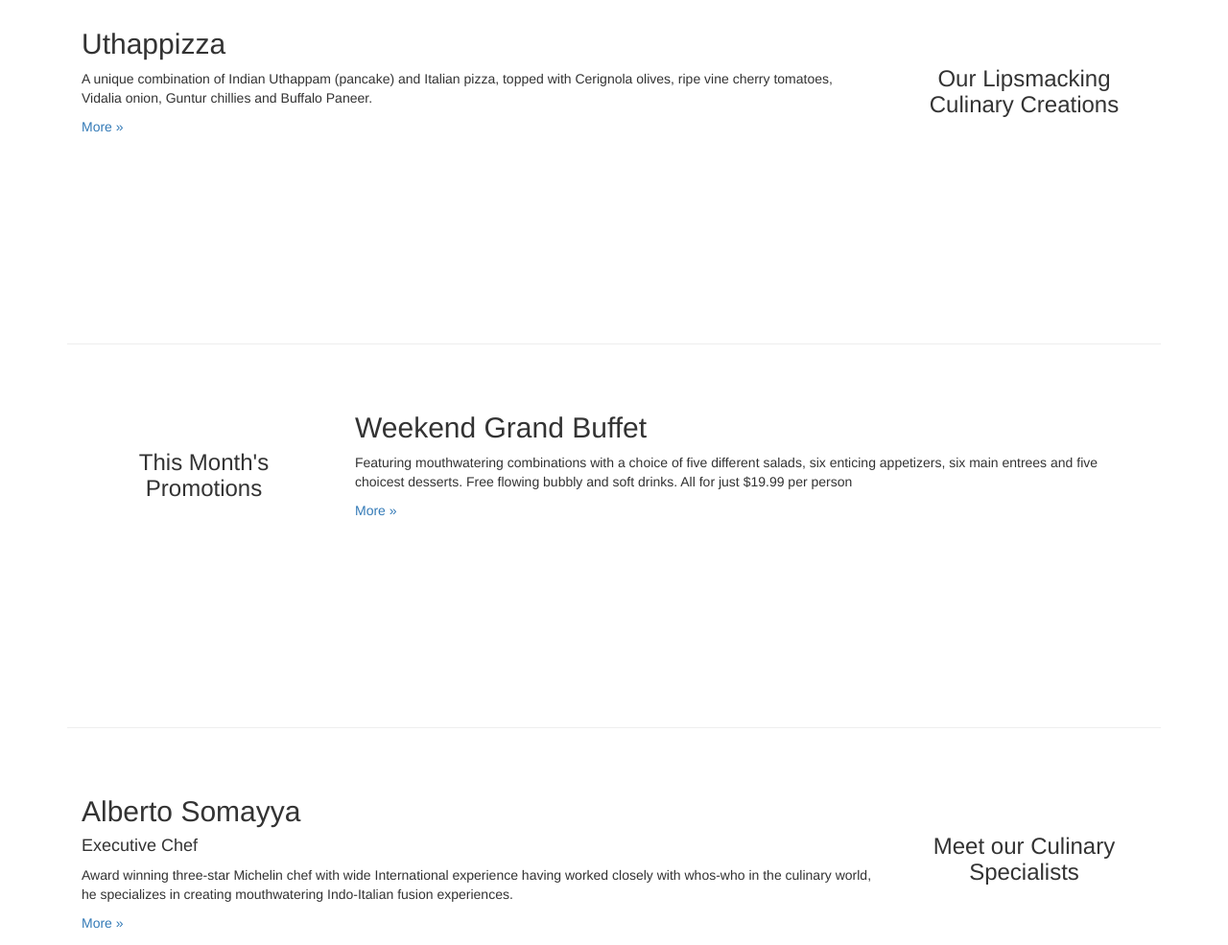
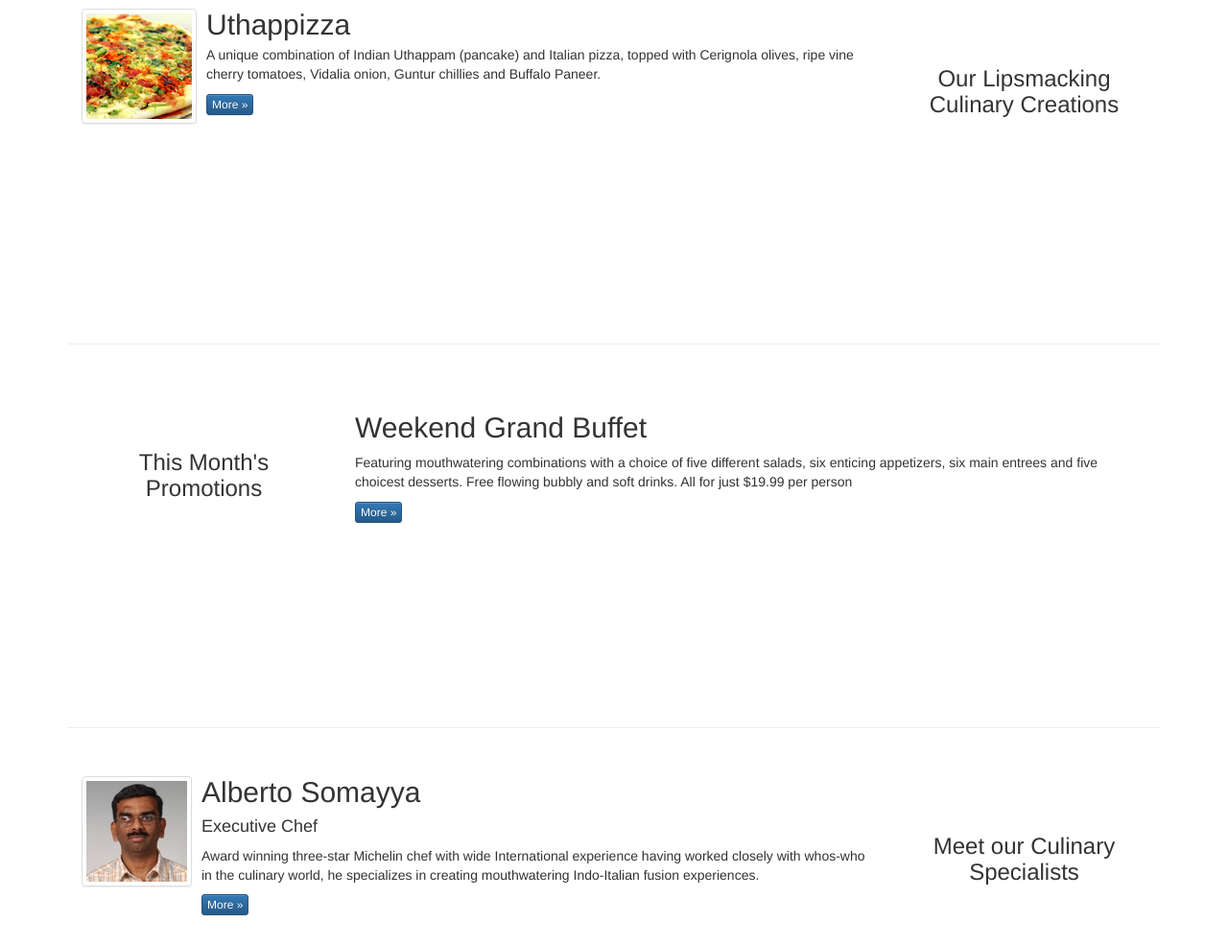
Before and after one commit to aquariusmaster/restaurant, a plain HTML site: page index.html in a window 1280 px wide. Shown: the part 500-1485 px from the top of the page at 96% size. Drawn offline with nearby package versions, Linux system fonts and the light colour scheme.

Commit message:
added images and media object, logo added

```diff
--- a/index.html
+++ b/index.html
@@ -22,7 +22,7 @@
                         <span class="icon-bar"></span>
                         <span class="icon-bar"></span>
                     </button>
-                    <a class="navbar-brand" href="#">Ristorante Con Fusion</a>
+                    <a class="navbar-brand" href="index.html"><img src="img/logo.png" height="30" width="41"></a>
                 </div>
             <div id="navbar" class="navbar-collapse collapse">
                 <ul class="nav navbar-nav">
@@ -61,7 +61,9 @@
                     <p style="padding:40px;"></p>
                     <p>We take inspiration from the World's best cuisines, and create a unique fusion experience. Our lipsmacking creations will tickle your culinary senses!</p>
                 </div>
-                <div class="col-xs-12 col-sm-4">
+                <div class="col-xs-12 col-sm-2">
+                    <p style="padding:20px;"></p>
+                    <img src="img/logo.png" class="img-responsive">
                 </div>
             </div>
         </div>
@@ -74,9 +76,20 @@
                 <h3 align="center">Our Lipsmacking Culinary Creations</h3>
             </div>
             <div class="col-xs-12 col-sm-9 col-sm-pull-3">
-                <h2>Uthappizza</h2>
-                <p>A unique combination of Indian Uthappam (pancake) and Italian pizza, topped with Cerignola olives, ripe vine cherry tomatoes, Vidalia onion, Guntur chillies and Buffalo Paneer.</p>
-                <p><a href="https://d396qusza40orc.cloudfront.net/phoenixassets/web-frameworks/index.html#">More »</a></p>
+                <div class="media">
+                    <div class="media-left media-middle">
+                        <a href="#">
+                        <img class="media-object img-thumbnail"
+                             src="img/uthappizza.png" alt="Uthappizza">
+                        </a>
+                    </div>
+                    <div class="media-body">
+                    <h2 class="media-heading">Uthappizza</h2>
+                    <p>A unique combination of Indian Uthappam (pancake) and Italian pizza, topped with Cerignola olives, ripe vine cherry tomatoes, Vidalia onion, Guntur chillies and Buffalo Paneer.</p>
+                     <p><a class="btn btn-primary btn-xs" href="#">More &raquo;</a></p>
+                    </div>
+
+                </div>
             </div>
         </div>
 
@@ -89,7 +102,7 @@
             <div class="col-xs-12 col-sm-9">
                 <h2>Weekend Grand Buffet</h2>
                 <p>Featuring mouthwatering combinations with a choice of five different salads, six enticing appetizers, six main entrees and five choicest desserts. Free flowing bubbly and soft drinks. All for just $19.99 per person </p>
-                <p><a href="https://d396qusza40orc.cloudfront.net/phoenixassets/web-frameworks/index.html#">More »</a></p>
+                <p><a class="btn btn-primary btn-xs" href="#">More &raquo;</a></p>
             </div>
         </div>
 
@@ -99,11 +112,23 @@
                 <h3 align="center">Meet our Culinary Specialists</h3>
             </div>
             <div class="col-xs-12 col-sm-9 col-sm-pull-3">
-                <h2>Alberto Somayya</h2>
-                <h4>Executive Chef</h4>
-                <p>Award winning three-star Michelin chef with wide International experience having worked closely with whos-who in the culinary world, he specializes in creating mouthwatering Indo-Italian fusion experiences. </p>
-                <p><a href="https://d396qusza40orc.cloudfront.net/phoenixassets/web-frameworks/index.html#">More »</a></p>
+                <div class="media">
+                    <div class="media-left midia-middle">
+                    <a href="#">
+                        <img class="media-object img-thumbnail"
+                             src="img/alberto.png" alt="Alberto Somayya">
+                    </a>
+                </div>
+                    <div class="media-body">
+                    <h2 class="media-heading">Alberto Somayya</h2>
+                    <h4>Executive Chef</h4>
+                    <p>Award winning three-star Michelin chef with wide International experience having worked closely with whos-who in the culinary world, he specializes in creating mouthwatering Indo-Italian fusion experiences. </p>
+                    <p><a class="btn btn-primary btn-xs" href="#">More &raquo;</a></p>
+                </div>
+
             </div>
+            </div>
+
         </div>
     </div>
 
```
Also changed, not shown: aboutus.html (+4 -2 lines), contactus.html (+4 -2 lines), img/alberto.png (added), img/buffet.png (added), img/logo.png (added), img/uthappizza.png (added), 1 other file.
